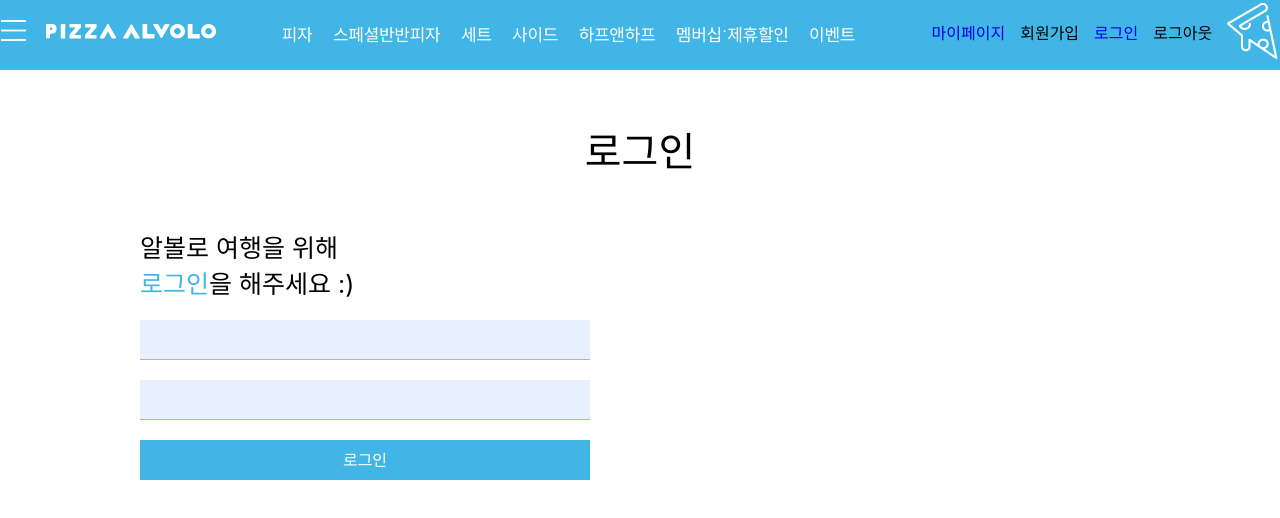
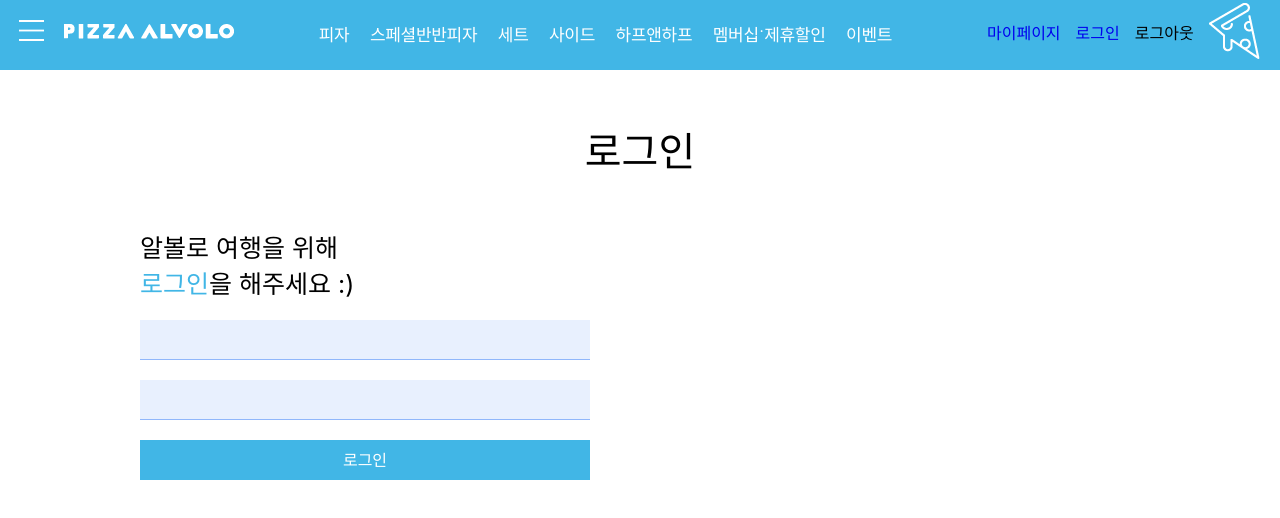
Before and after one commit to YuRimBang/pizza_alvolo, a React (Create React App) app in the folder project/: page /login in a window 1280 px wide. Shown: the top 518 px of the page. Built offline with nearby package versions, Linux system fonts and the light colour scheme; no server answers.

Commit message:
Update Header.js

```diff
--- a/project/src/components/Header.js
+++ b/project/src/components/Header.js
@@ -54,7 +54,6 @@ function Header({ isBoxVisible, setIsBoxVisible }) {
             <Link to="/myPage"> {/* 여기서 경로를 "/myPage"로 수정 */}
               <span className="top-right-text">마이페이지</span>
             </Link>
-            <span className="top-right-text">회원가입</span>
             <Link to="/login">
             <span className="top-right-text">로그인</span>
             </Link>
```
